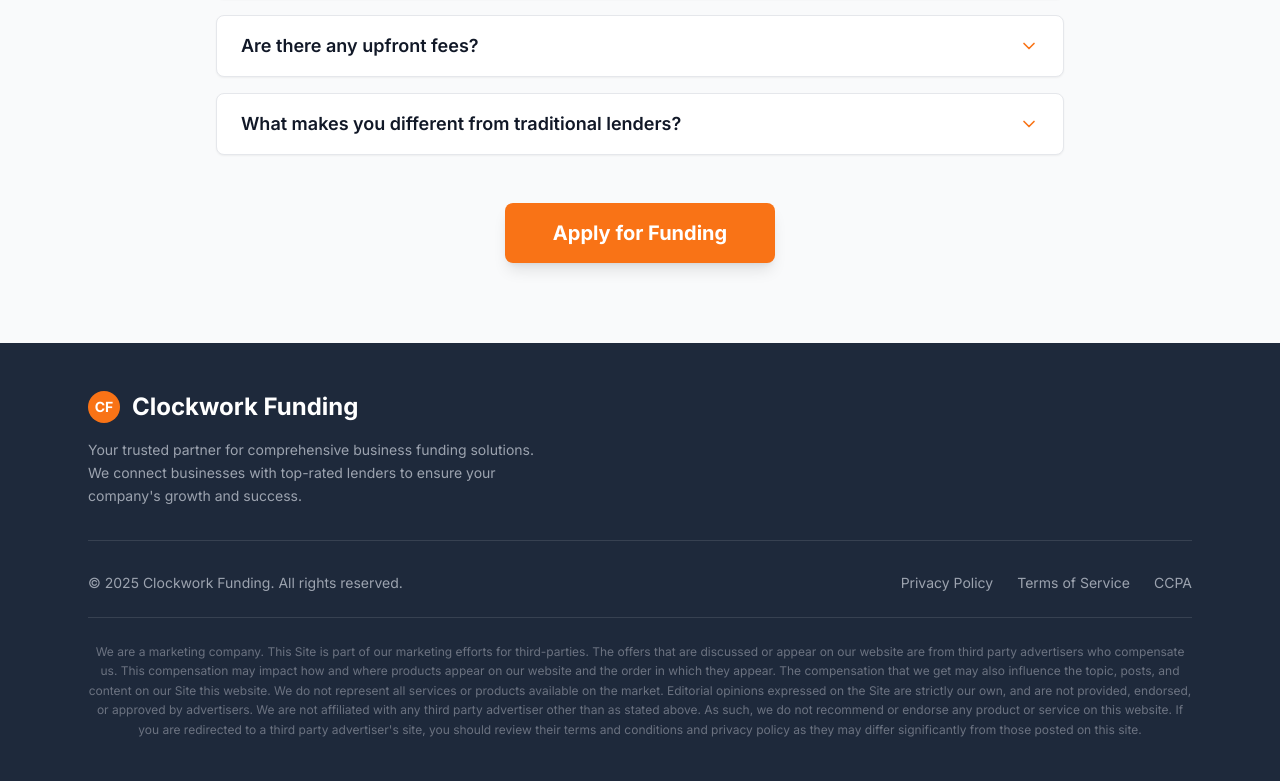
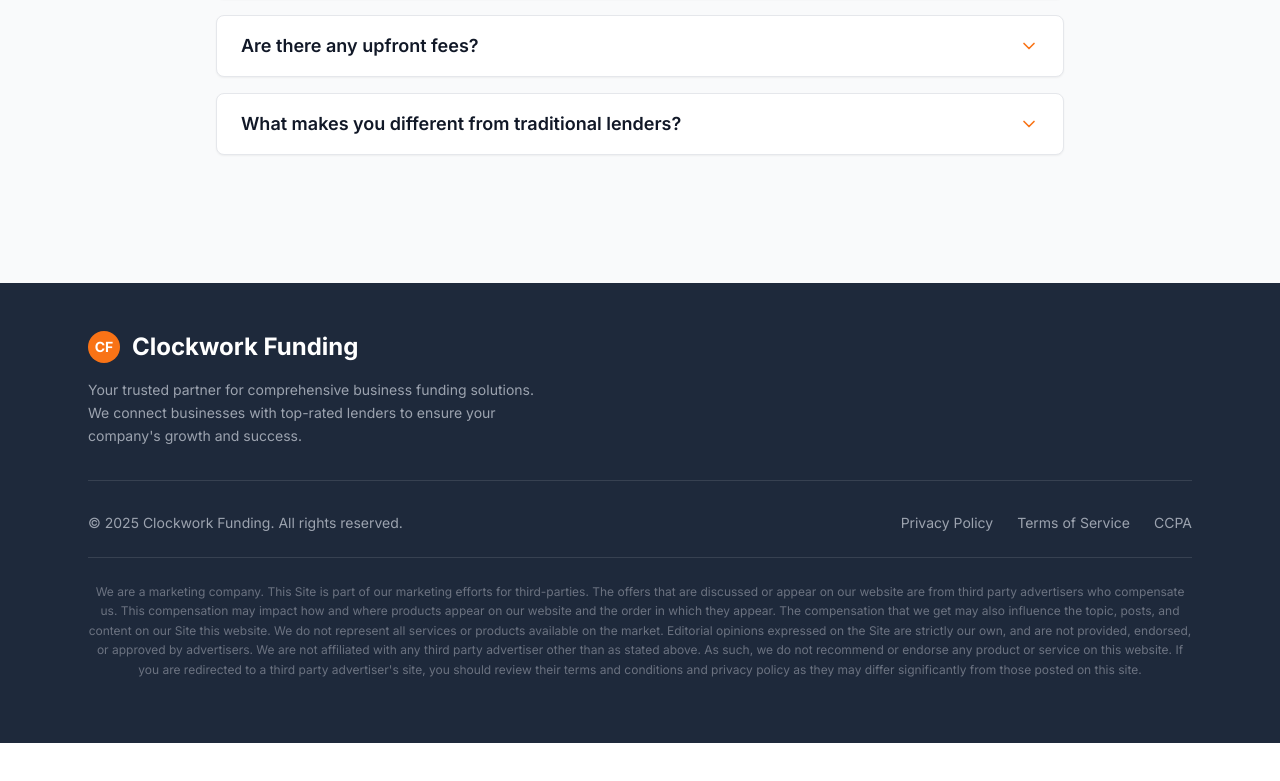
Before and after one commit to TrueSignalLLC/MSclockword-funding-v1, a React (Vite) app: page / in a window 1280 px wide. Shown: the part 6523-7304 px from the top of the page. After the commit the page ends 7266 px from the top, so only its background shows below. Built offline with nearby package versions, Linux system fonts and the light colour scheme; no server answers.

Commit message:
Remove Apply for Funding button from FAQ

```diff
--- a/src/custom/components/ClockworkFAQ.tsx
+++ b/src/custom/components/ClockworkFAQ.tsx
@@ -81,14 +81,6 @@ export const ClockworkFAQ: React.FC<ClockworkFAQProps> = ({ onScrollToHero }) =>
         </div>
 
         {/* CTA Button */}
-        <div className="text-center">
-          <button
-            onClick={onScrollToHero}
-            className="bg-clockwork-orange-500 hover:bg-clockwork-orange-600 text-white font-bold text-xl py-4 px-12 rounded-lg transition-all duration-300 transform hover:scale-105 shadow-lg hover:shadow-xl"
-          >
-            Apply for Funding
-          </button>
-        </div>
       </div>
     </section>
   );
```
